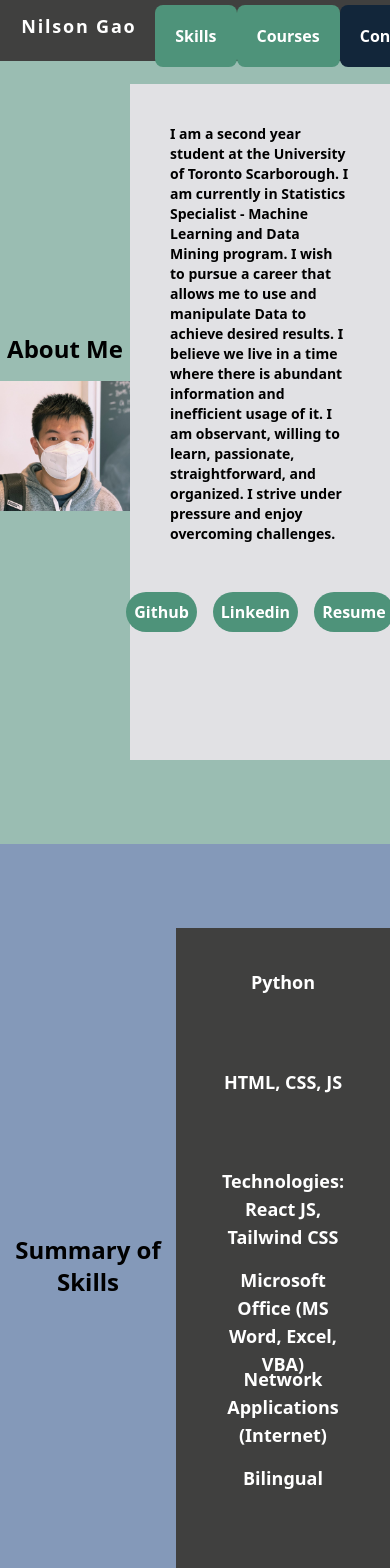
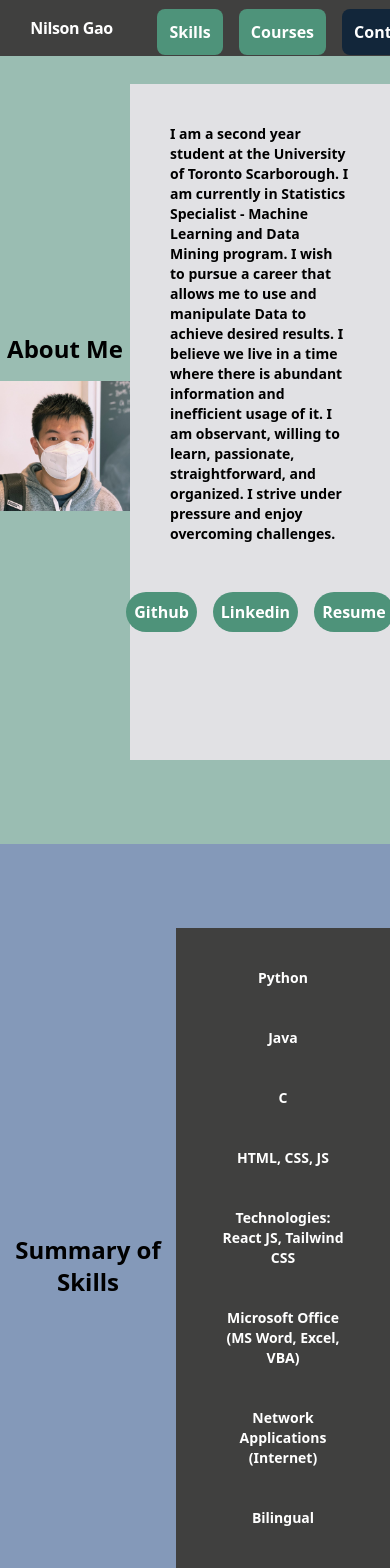
Before and after one commit to Gao-N/Gao-N.github.io, a React (Create React App) app: page / in a window 390 px wide. Shown: the top 1568 px of the page. Built offline with nearby package versions, Linux system fonts and the light colour scheme.

Commit message:
updated responsive design

```diff
--- a/src/App.js
+++ b/src/App.js
@@ -5,9 +5,9 @@ import NavItem from './NavItem';
 export default function App() {
   return (
     <div className='scroll-smooth'>
-      <nav className='fixed flex justify-around items-center bg-onyx p-3 w-full'>
-        <div className='flex justify-around tracking-[.10em] w-screen'>
-          <a href='/'><h1 className='text-lg text-white font-bold hover:text-black tracking-widest'>Nilson Gao</h1></a>
+      <nav className='fixed flex justify-around items-center bg-onyx p-2 w-full'>
+        <div className='flex justify-around tracking-tighter sm:tracking-[.10em] w-full'>
+          <a href='/'><h1 className='text-base sm:text-lg m-2 text-white font-bold hover:text-black tracking-tight'>Nilson Gao</h1></a>
           <ul className='flex justify-around w-7/12 scroll-smooth'>
             {/* <NavItem title="About Me" href={"#Summary"}></NavItem> */}
             <NavItem title="Skills" href={"#Skills"}></NavItem>
@@ -16,7 +16,7 @@ export default function App() {
           </ul>
         </div>
       </nav>
-      <section id = "Summary" className='bg-opal flex justify-evenly items-center content-center h-screen w-screen'>
+      <section id = "Summary" className='bg-opal flex justify-evenly items-center content-center h-screen w-full'>
         <div className='flex flex-col justify-center'>
           <h1 className='text-2xl font-bold text-center mb-4'>About Me</h1>
           <img src='1653540266234.jfif' alt='profile' width={300}></img>
@@ -34,20 +34,22 @@ export default function App() {
           </div>
         </div>
       </section>
-      <section id = "Skills" className='bg-blue flex justify-evenly items-center content-center h-screen w-screen'>
+      <section id = "Skills" className='bg-blue flex justify-evenly items-center content-center h-screen w-full'>
         <h1 className='text-2xl font-bold text-black text-center'>Summary of Skills</h1>
         <div className='flex justify-center bg-onyx h-4/5 w-4/6 text-center text-white place-content-evenly'>
-        <ol className='text-lg font-bold text-center m-10 list-none'>
-          <li className='h-1/6'>Python</li>
-          <li className='h-1/6'>HTML, CSS, JS</li>
-          <li className='h-1/6'>Technologies: React JS, Tailwind CSS</li>
-          <li className='h-1/6'>Microsoft Office (MS Word, Excel, VBA)</li>
-          <li className='h-1/6'>Network Applications (Internet)</li>
-          <li className='h-1/6'>Bilingual</li>
+        <ol className='text-sm sm:text-lg font-bold text-center m-10 list-none'>
+          <li className='h-min sm:mb-6 mb-10'>Python</li>
+          <li className='h-min sm:mb-6 mb-10'>Java</li>
+          <li className='h-min sm:mb-6 mb-10'>C</li>
+          <li className='h-min sm:mb-6 mb-10'>HTML, CSS, JS</li>
+          <li className='h-min sm:mb-6 mb-10'>Technologies: React JS, Tailwind CSS</li>
+          <li className='h-min sm:mb-6 mb-10'>Microsoft Office (MS Word, Excel, VBA)</li>
+          <li className='h-min sm:mb-6 mb-10'>Network Applications (Internet)</li>
+          <li className='h-min sm:mb-6 mb-10'>Bilingual</li>
         </ol>
         </div>
       </section>
-      <section id = "Courses" className='bg-prussian flex justify-evenly items-center content-center h-screen w-screen'>
+      <section id = "Courses" className='bg-prussian flex justify-evenly items-center content-center h-screen w-full'>
         <h1 className='text-2xl font-bold text-white text-center'>Relevant Courses</h1>
         <div className='flex justify-evenly items-center bg-gainsboro h-4/5 w-4/6'>
         <ul className=''>
--- a/src/Button.js
+++ b/src/Button.js
@@ -1,3 +1,3 @@
 export default function Button({title, href}){
-    return <li className="list-none pt-3"><a href={href} className="text-white align-text-bottom bg-prussian font-bold content-bottom tracking-normal rounded-lg p-5 hover:bg-blue hover:text-black" >{title}</a></li>
+    return <li className="list-none pt-3"><a href={href} className="text-white align-text-bottom bg-prussian font-bold content-bottom tracking-normal rounded-lg p-3 m-2 sm:p-5 hover:bg-blue hover:text-black" >{title}</a></li>
 }
--- a/src/LinkButton.js
+++ b/src/LinkButton.js
@@ -1,3 +1,3 @@
 export default function LinkButton({title, href}){
-    return <a href={href} className="text-center text-white bg-emerald font-bold tracking-normal rounded-full hover:bg-opal sm:w-1/6 sm:text-lg hover:text-black w-1/3 p-2 m-2">{title}</a>
+    return <a href={href} className="text-center text-white bg-emerald font-bold tracking-normal rounded-full hover:bg-opal sm:w-1/6 sm:text-lg hover:text-black w-3/5 p-2 m-2">{title}</a>
 }
--- a/src/NavItem.js
+++ b/src/NavItem.js
@@ -1,3 +1,3 @@
 export default function navSection({title, href}){
-    return <li className="list-none pt-3"><a href={href} className="text-white align-text-bottom bg-emerald font-bold content-bottom tracking-normal rounded-lg p-5 hover:bg-opal hover:text-black" >{title}</a></li>
+    return <li className="list-none pt-3"><a href={href} className="text-white align-text-bottom bg-emerald font-bold content-bottom tracking-normal rounded-lg p-3 m-2 sm:p-5 hover:bg-opal hover:text-black" >{title}</a></li>
 }
```
